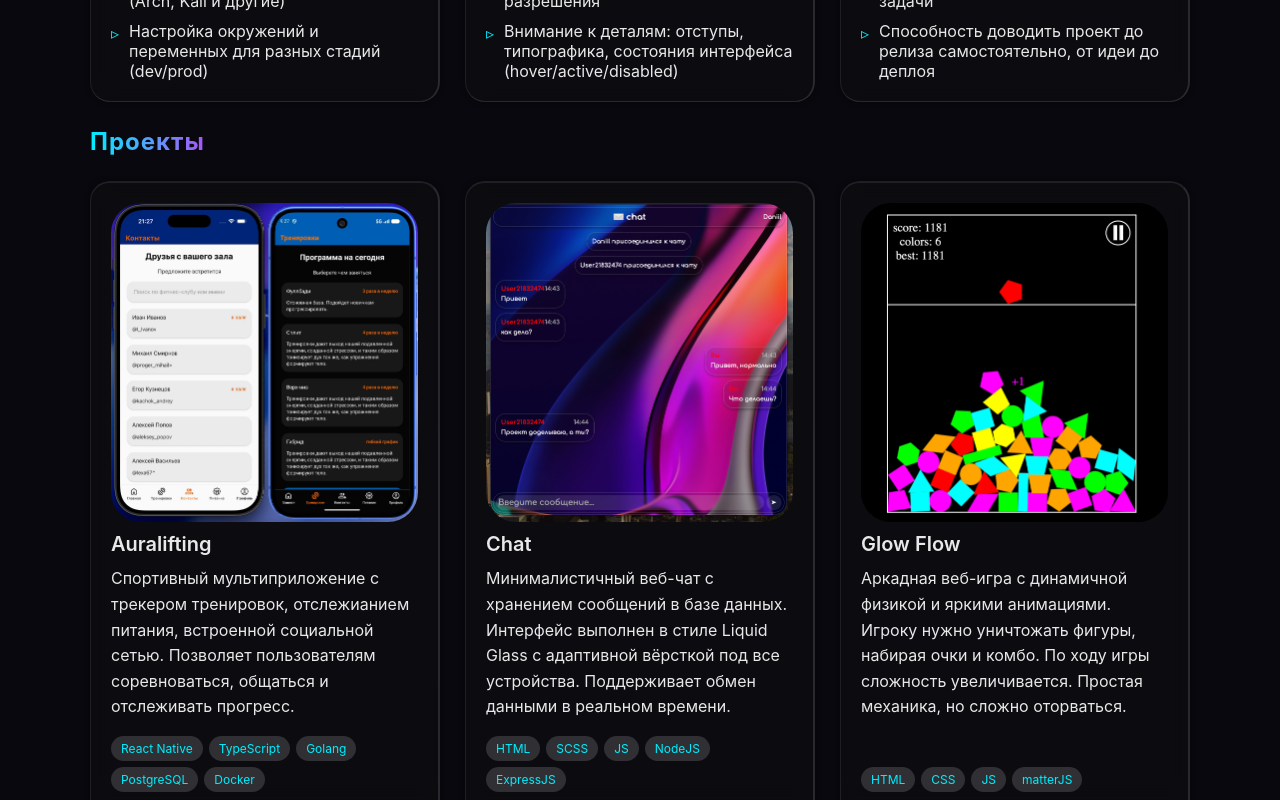
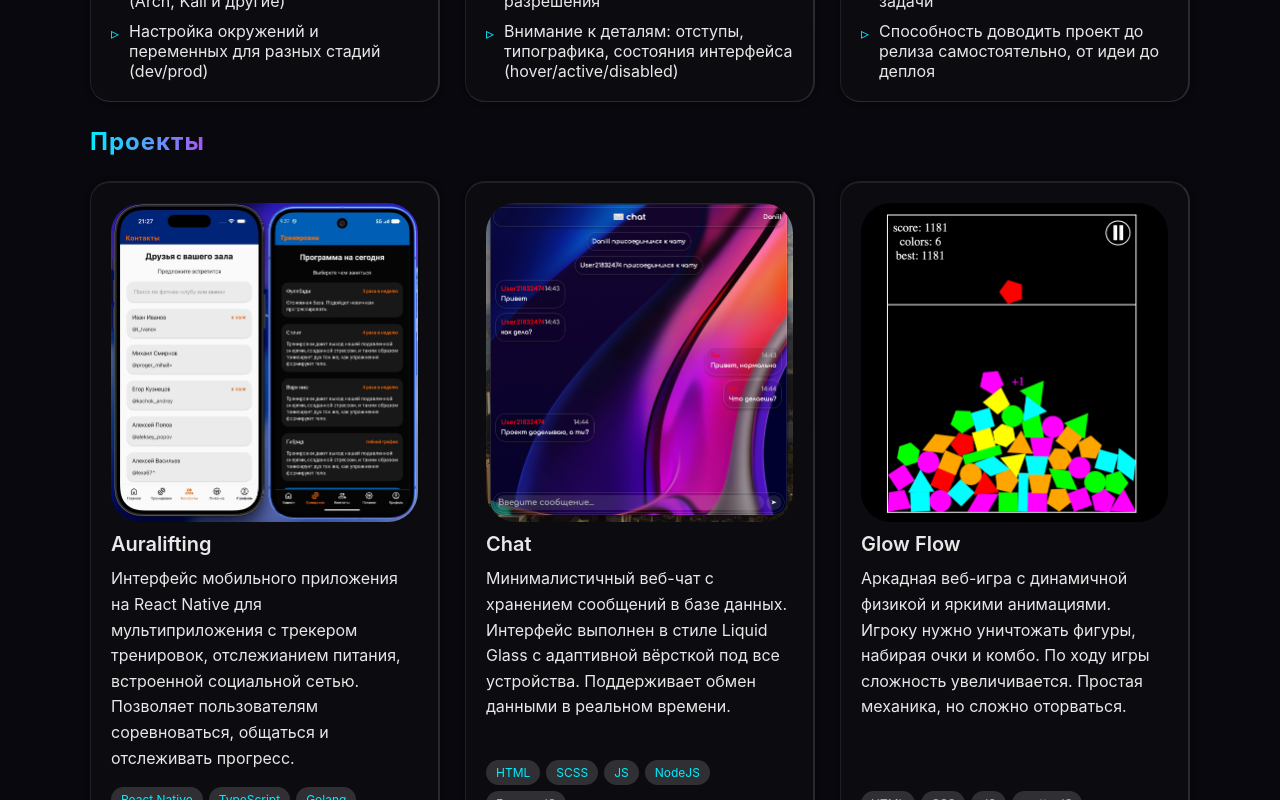
Before and after one commit to daniilusatenko/business-card, a React (Vite) app: page / in a window 1280 px wide. Shown: the part 2000-2800 px from the top of the page. Built offline with nearby package versions, Linux system fonts and the light colour scheme; a web font is replaced by a local one.

Commit message:
style(sections): new liquid glass

```diff
--- a/src/data.ts
+++ b/src/data.ts
@@ -124,10 +124,9 @@ export const projects = [
   {
     title: "Auralifting",
     description:
-      "Спортивный мультиприложение с трекером тренировок, отслежианием питания, встроенной социальной сетью. Позволяет пользователям соревноваться, общаться и отслеживать прогресс.",
+      "Интерфейс мобильного приложения на React Native для мультиприложения с трекером тренировок, отслежианием питания, встроенной социальной сетью. Позволяет пользователям соревноваться, общаться и отслеживать прогресс.",
     stack: ["React Native", "TypeScript", "Golang", "PostgreSQL", "Docker"],
     repo: "https://github.com/daniilusatenko/auralifting",
-    test: "https://ucatbiy.github.io/auralifting",
     image: Images.auralifting,
   },
   {
@@ -145,7 +144,7 @@ export const projects = [
       "Аркадная веб-игра с динамичной физикой и яркими анимациями. Игроку нужно уничтожать фигуры, набирая очки и комбо. По ходу игры сложность увеличивается. Простая механика, но сложно оторваться.",
     stack: ["HTML", "CSS", "JS", "matterJS"],
     repo: "https://github.com/daniilusatenko/glow-flow",
-    test: "https://ucatbiy.github.io/glow-flow",
+    test: "https://daniilusatenko.github.io/glow-flow",
     image: Images.glowFlow,
   },
   {
@@ -154,7 +153,7 @@ export const projects = [
       "Логическая игра, где нужно составлять слова из предложенных букв. Меняй буквы местами, чтобы найти правильные комбинации на каждой строке. Проверь свою внимательность и словарный запас.",
     stack: ["HTML", "CSS", "JS", "JSON"],
     repo: "https://github.com/daniilusatenko/draword",
-    test: "https://ucatbiy.github.io/draword-game",
+    test: "https://daniilusatenko.github.io/draword-game",
     image: Images.draword,
   },
   {
@@ -238,16 +237,15 @@ export const footer = {
   contacts: [
     { href: "https://t.me/daniilusatenko", label: "Telegram" },
     { href: "https://signal.me/#p/daniilusatenko", label: "Signal" },
-    { href: "mailto:daniilusatenko@proton.me", label: "Email" },
+    { href: "mailto:support@daniilusatenko.com", label: "Email" },
     { href: "tel:+79055755751", label: "Phone (RU)" },
-    { href: "tel:+995575575575", label: "Phone (GE)" },
+    { href: "tel:+995599715975", label: "Phone (GE)" },
   ],
   socials: [
     { href: "https://github.com/daniilusatenko", label: "GitHub" },
     { href: "https://hh.ru/resume/daniilusatenko", label: "HH.ru" },
     { href: "https://habr.com/ru/users/daniilusatenko", label: "Habr" },
     { href: "https://linkedin.com/in/daniilusatenko", label: "LinkedIn" },
-    { href: "https://leetcode.com/daniilusatenko", label: "LeetCode" },
   ],
 };
 
--- a/src/sections/About/About.module.scss
+++ b/src/sections/About/About.module.scss
@@ -4,7 +4,7 @@
   display: flex;
   flex-direction: row;
   gap: $spacing-xl;
-
+  z-index: 50;
   &__text {
     @include liquid-glass;
 
@@ -215,11 +215,11 @@
   }
 
   &__git {
+    padding: 4px 8px;
     border-radius: $radius-sm;
     color: $color-secondary;
     font-size: $font-size-xs;
     background-color: $color-surface;
-    padding: 4px 8px;
   }
 }
 
--- a/src/sections/Footer/Footer.module.scss
+++ b/src/sections/Footer/Footer.module.scss
@@ -4,6 +4,7 @@
   max-width: 1100px;
   margin: 0 auto;
   padding: $spacing-xl;
+  z-index: 50;
 
   &__container {
     display: flex;
--- a/src/sections/Header/Header.module.scss
+++ b/src/sections/Header/Header.module.scss
@@ -10,6 +10,7 @@
   transition: all 1s;
   transform: translateX(-50%) translateY(0);
   opacity: 1;
+  backdrop-filter: blur(10px);
   border-color: transparent;
   border-style: inset;
   border-width: 2px 1px;
--- a/src/sections/Profile/Profile.module.scss
+++ b/src/sections/Profile/Profile.module.scss
@@ -2,10 +2,10 @@
   display: flex;
   flex-direction: column;
   gap: $spacing-xl;
+  z-index: 50;
 
   &__card {
     @include liquid-glass;
-
     padding: $spacing-md;
     transition:
       box-shadow $transition-fast,
@@ -13,8 +13,8 @@
 
     @media (hover: hover) {
       &:hover {
+        box-shadow: 0 0 5px $color-primary;
         transform: scale(1.05);
-        box-shadow: 0 0 5px $color-primary;
       }
     }
 
--- a/src/sections/Projects/Projects.module.scss
+++ b/src/sections/Projects/Projects.module.scss
@@ -2,6 +2,7 @@
   display: flex;
   flex-direction: column;
   gap: $spacing-xl;
+  z-index: 50;
 
   &__grid {
     display: grid;
--- a/src/sections/Skills/Skills.module.scss
+++ b/src/sections/Skills/Skills.module.scss
@@ -2,6 +2,7 @@
   display: flex;
   flex-direction: column;
   gap: $spacing-xl;
+  z-index: 50;
 
   &__grid {
     display: grid;
--- a/src/sections/Stack/Stack.module.scss
+++ b/src/sections/Stack/Stack.module.scss
@@ -2,6 +2,7 @@
   display: flex;
   flex-direction: column;
   gap: $spacing-xl;
+  z-index: 50;
 
   &__grid {
     display: grid;
--- a/src/sections/Timeline/Timeline.module.scss
+++ b/src/sections/Timeline/Timeline.module.scss
@@ -2,6 +2,7 @@
   display: flex;
   flex-direction: column;
   gap: $spacing-lg;
+  z-index: 50;
 
   &__container {
     display: flex;
--- a/src/styles/mixins.scss
+++ b/src/styles/mixins.scss
@@ -2,7 +2,6 @@
 
 @mixin liquid-glass {
   border-radius: $radius-md;
-  backdrop-filter: blur(10px);
   background-color: $glass-bg-color;
   border-color: $glass-border-color;
   border-style: inset;
--- a/vite.config.ts
+++ b/vite.config.ts
@@ -4,7 +4,7 @@ import path from "path";
 
 export default defineConfig({
   plugins: [react()],
-  base: "/business-card/",
+  base: "/",
   assetsInclude: ["**/*.svg"],
   resolve: {
     alias: {
```
Also changed, not shown: 1 other file (tests, documents, lock files or other folders).
